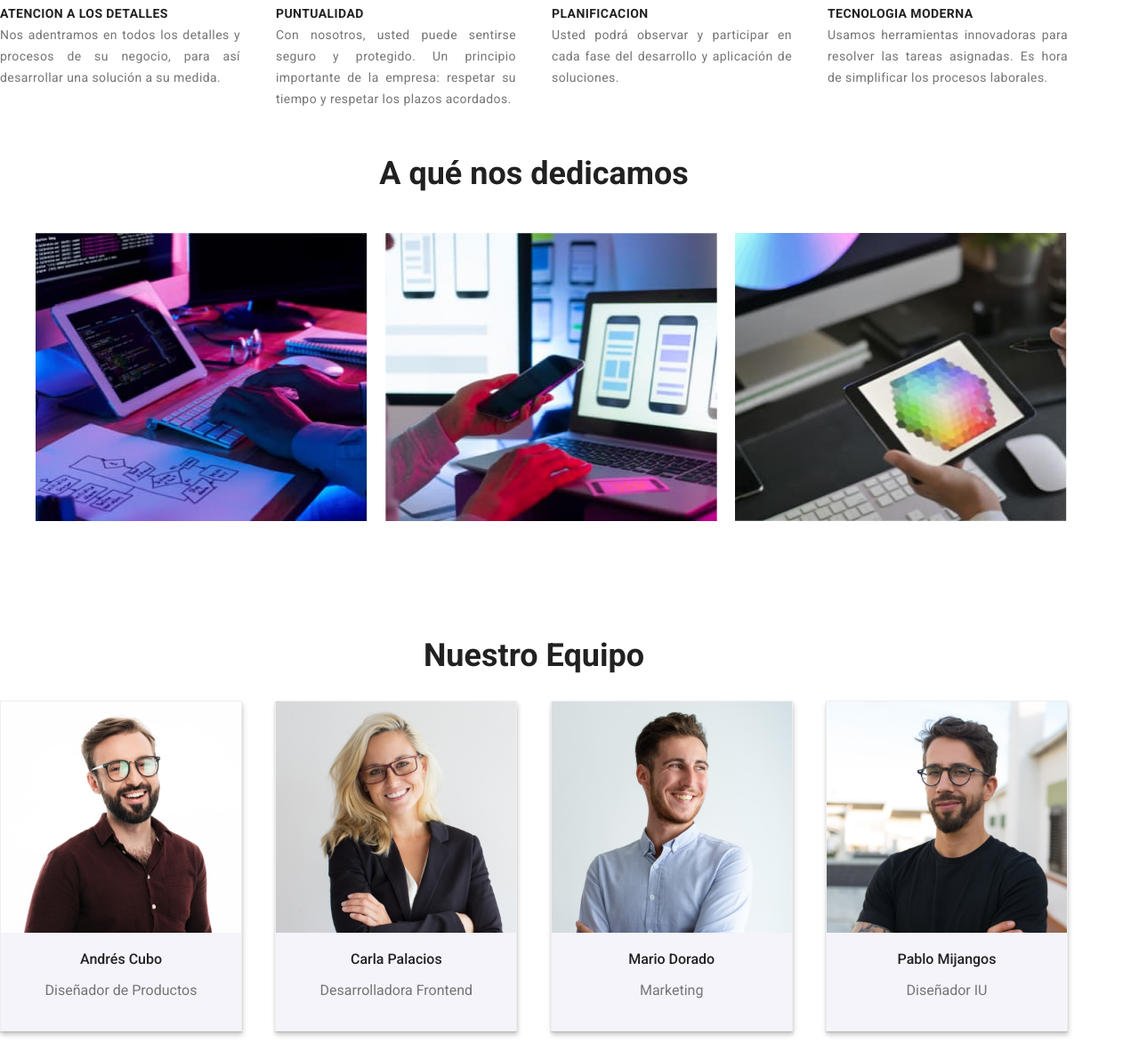
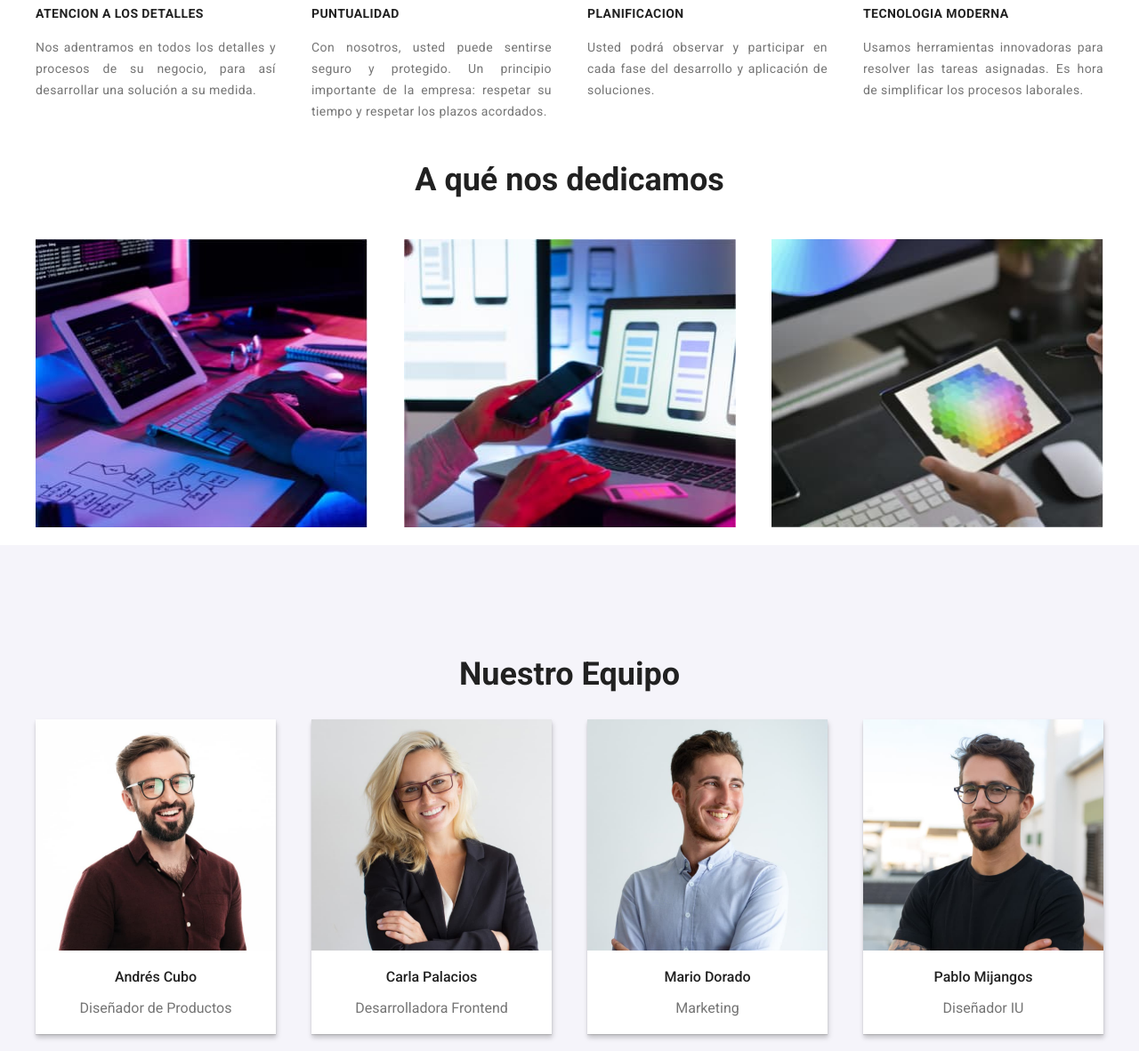
Before and after one commit to colave77/goit-markup-hw-03, a plain HTML site: page index.html in a window 1280 px wide. Shown: the part 717-1899 px from the top of the page at 89% size. Drawn offline with Linux system fonts and the light colour scheme.

Commit message:
container full

```diff
--- a/css/styles.css
+++ b/css/styles.css
@@ -1,29 +1,45 @@
 /* variables generales */
 :root {
-    --black-color:#212121;
-    --white-color:#F5F4FA;
-    --blue-color:#2196F3 ;
+    --black-color: #212121;
+    --white-color: #FFFFFF;
+    --blue-color: #2196F3;
     --gray-color: #757575;
+    --light-gray-color: #F5F4FA;
 }
+
 /* clases generales */
 body {
     font-family: 'Roboto';
-    color: var(--black-color) ;
+    color: var(--black-color);
     margin: 0;
-    width: 1600;
+    /* width: 1600; */
     align-items: center;
+}
+
+header {
+    background-color: var(--white-color);
+
+}
+
+.team {
+    background-color: var(--light-gray-color);
 }
 
 .height-header {
     height: 80px;
     justify-content: space-between;
 }
+
 .container {
     width: 1200px;
-    margin: 0;
+    margin: 0 auto;
 }
 
-.nav-width{
+.section {
+    padding: 94px 0;
+}
+
+.nav-width {
     padding-inline-start: 0px;
     align-items: flex-end;
 }
@@ -31,7 +47,7 @@ body {
 .info-section {
 
     background-color: var(--black-color);
-    color:var(--white-color);
+    color: var(--white-color);
     font-size: 14px;
     font-weight: 400;
     line-height: 24px;
@@ -41,11 +57,14 @@ body {
 .info-section-footer {
     height: 252px;
     background-color: var(--black-color);
-    color:var(--white-color);}
-.space-info-text{
+    color: var(--white-color);
+}
+
+.space-info-text {
 
     justify-content: center;
 }
+
 .webstudio-logo {
     font-family: 'Raleway';
     color: var(--blue-color);
@@ -78,7 +97,9 @@ background-color: var(--black-color);
     cursor: pointer;
 }
 
-.unpointing {list-style-type: none;}
+.unpointing {
+    list-style-type: none;
+}
 
 .title-section {
     background-color: var(--black-color);
@@ -107,13 +128,12 @@ font-size: 14px;
     padding-top: 40px;
 
 }
+
 .title-services-team {
     color: var(--black-color);
     text-align: center;
-justify-content: center;
     font-weight: 700;
     font-size: 36px;
-padding-top: 40px;
 }
 
 .title-objetives {
@@ -121,27 +141,23 @@ color: var(--black-color);
     text-align: left;
     font-weight: 700;
     font-size: 14px;
-margin: 0;
+    margin: 0 auto;
 }
 
 /* Buttons */
-.button-index
-{
-background-color: var(--blue-color) ;
+.button-index {
+    background-color: var(--blue-color);
     color: var(--white-color);
     border-radius: 4px;
     font-family: "roboto";
     font-size: 16px;
     font-weight: 700;
     cursor: pointer;
-padding: 1%;
-height: 50px;
     width: 261px;
     height: 50px;
 }
 
-.button-filter
-{
+.button-filter {
     background: var(--five-color);
     color: --black-color;
     width: 197px;
@@ -152,9 +168,8 @@ cursor: pointer;
     border-radius: 4px;
 }
 
-.button-filter:hover
-{
-background-color: var(--blue-color) ;
+.button-filter:hover {
+    background-color: var(--blue-color);
     color: var(--white-color);
     border-radius: 4px;
     width: 197px;
@@ -163,120 +178,86 @@ font-size: 16px;
     cursor: pointer;
 }
 
-.in-line {
-display: inline;
-}
-
-.center-button {
-    flex-wrap: wrap;
-}
-
-
 /* team */
 
-.team {
-    width: 1200px;
-    height: 648px;
-    background-color: var(--five-color);
-    padding-top: 40px;
-
-}
-
-.team-cent{
+.team-cent {
     justify-content: space-between;
     padding-inline-start: 0px;
 
 }
 
-.name-team{
+.aque-cent {
+    width: 1200px;
+    justify-content: space-between;
+    padding-inline-start: 0px;
+
+}
+
+.name-team {
     font-size: 16px;
     font-weight: 500;
     text-align: center;
 }
 
-.nom-team{
+.nom-team {
     font-size: 16px;
     font-weight: 500;
     text-align: left;
 }
 
-.font-figure{
-
+.font-figure {
     background-color: var(--white-color);
     margin: 0;
-    border: 1px solid #EEEEEE;
     box-shadow: 0px 1px 1px rgba(0, 0, 0, 0.12),
         0px 4px 4px rgba(0, 0, 0, 0.06),
         1px 4px 6px rgba(0, 0, 0, 0.16);
 }
 
 
-.work-team{
+.work-team {
     color: var(--gray-color);
     font-weight: 400;
     text-align: center;
     padding-bottom: 20px;
 }
 
+
+
+
+/* images */
+.images-filter {
+    width: 370px;
+    height: 294px;
+}
+
+.images-services {
+    width: 373px;
+    height: 324px;
+}
+
+/* images filter */
 .description-images {
     color: var(--gray-color);
     font-weight: 400;
     text-align: left;
     padding-bottom: 20px;
 }
-
-
-/* images */
-.images-filter{
-    width: 370px;
-    height: 294px;
-}
-.images-team{
-    width: 270px;
-    height: 260px;
-    align-items: center;
-}
-.images-services{
-    width: 373px;
-    height: 324px;
-}
-
 /* flexbox */
 
-.menu{
+.menu {
     display: flex;
 
 }
 
-.menu > .item:not(:last-child){
+.menu>.item:not(:last-child) {
     margin-right: 20px;
 }
 
-
-
-.between-parts{
-
-    margin-right: 20px;
-    align-items: center;
-}
-
-.cen-ima
-{
-    display: flex;
-    justify-content: space-around;
-    padding-inline-start: 40px;
-
-}
-
-.writers{
+.writers {
     font-size: 14px;
     letter-spacing: 0.03em;
     line-height: 24px;
     width: 270px;
-height: 101px;
-}
-.writers p{
-    margin: 0;
     }
 
 .order-images {
@@ -288,14 +269,15 @@ height: 101px;
     margin: 0;
 }
 
-.space-name-images{
+.space-name-images {
     padding-left: 24px;
 }
 
-.border-images{
+.border-images {
     margin: 0;
 }
-.order-images div{
+
+.order-images div {
     width: 370px;
     height: 404px;
     border: 1px solid #EEEEEE;
@@ -304,8 +286,7 @@ height: 101px;
     margin: 0;
 }
 
-.order-filter:hover
-{
+.order-filter:hover {
     background: #FFFFFF;
     border: 1px solid #EEEEEE;
     box-shadow: 0px 1px 1px rgba(0, 0, 0, 0.12),
@@ -323,11 +304,11 @@ cursor: pointer;
     margin-inline: 0;
 }
 
-.shadow-teamm
-{
+.shadow-teamm {
     /* border: 1px solid #EEEEEE; */
     border-radius: 0px 0px 4px 4px;
     box-shadow: 0px 1px 1px rgba(0, 0, 0, 0.12),
         0px 4px 4px rgba(0, 0, 0, 0.06),
         1px 4px 6px rgba(0, 0, 0, 0.16);
-cursor: pointer;}
+    cursor: pointer;
+}
--- a/index.html
+++ b/index.html
@@ -12,30 +12,31 @@
       rel="stylesheet"
     />
   </head>
-  <body class="container">
+
+  <body>
     <header>
       <div class="container menu height-header">
         <div class="menu">
-          <a href="http://www.elwebstudio.com" class="not-line"
-            ><h4 class="webstudio-logo">WebStudio</h4></a
-          >
+          <a href="http://www.elwebstudio.com" class="not-line">
+            <h4 class="webstudio-logo">WebStudio</h4>
+          </a>
 
           <nav class="menu nav-width">
             <ul class="menu unpointing">
               <li class="item">
-                <a href="index.html" class="not-line"
-                  ><h6 class="desk not-line">Estudio</h6></a
-                >
+                <a href="index.html" class="not-line">
+                  <h6 class="desk not-line">Estudio</h6>
+                </a>
               </li>
               <li class="item">
-                <a href="portfolio.html" class="not-line"
-                  ><h6 class="desk not-line">Portafolio</h6></a
-                >
+                <a href="portfolio.html" class="not-line">
+                  <h6 class="desk not-line">Portafolio</h6>
+                </a>
               </li>
               <li class="item">
-                <a href="" class="not-line"
-                  ><h6 class="desk not-line">Contactos</h6></a
-                >
+                <a href="" class="not-line">
+                  <h6 class="desk not-line">Contactos</h6>
+                </a>
               </li>
             </ul>
           </nav>
@@ -100,8 +101,8 @@
       <section>
         <div class="container">
           <h2 class="title-services-team">A qué nos dedicamos</h2>
-          <div class="menu team-cent cen-ima">
-            <ul class="menu team-cent unpointing">
+          <div class="container menu">
+            <ul class="menu aque-cent unpointing">
               <div class="between-parts">
                 <li>
                   <img
@@ -137,7 +138,8 @@
         </div>
       </section>
       <!-- team -->
-      <section class="container team">
+      <section class="team section">
+        <div class="container">
           <h2 class="title-services-team">Nuestro Equipo</h2>
           <ul class="team-cent menu unpointing">
             <div class="shadow-team">
@@ -205,6 +207,7 @@
               </li>
             </div>
           </ul>
+        </div>
       </section>
     </main>
     <!-- Parte final de la pagina donde se describe el pie de pagina  -->
```
Lines whose indentation alone changed are shown as unchanged.
